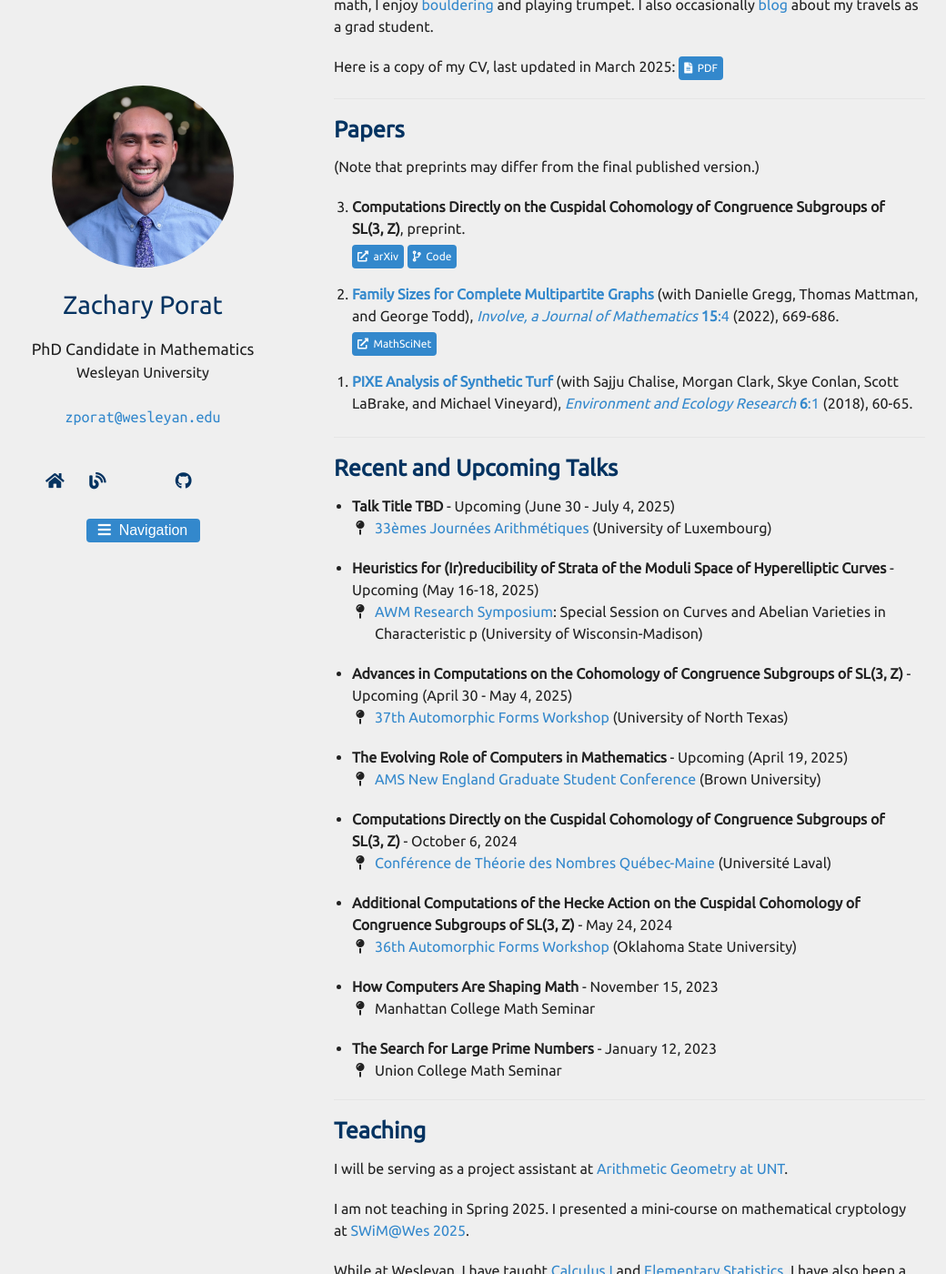
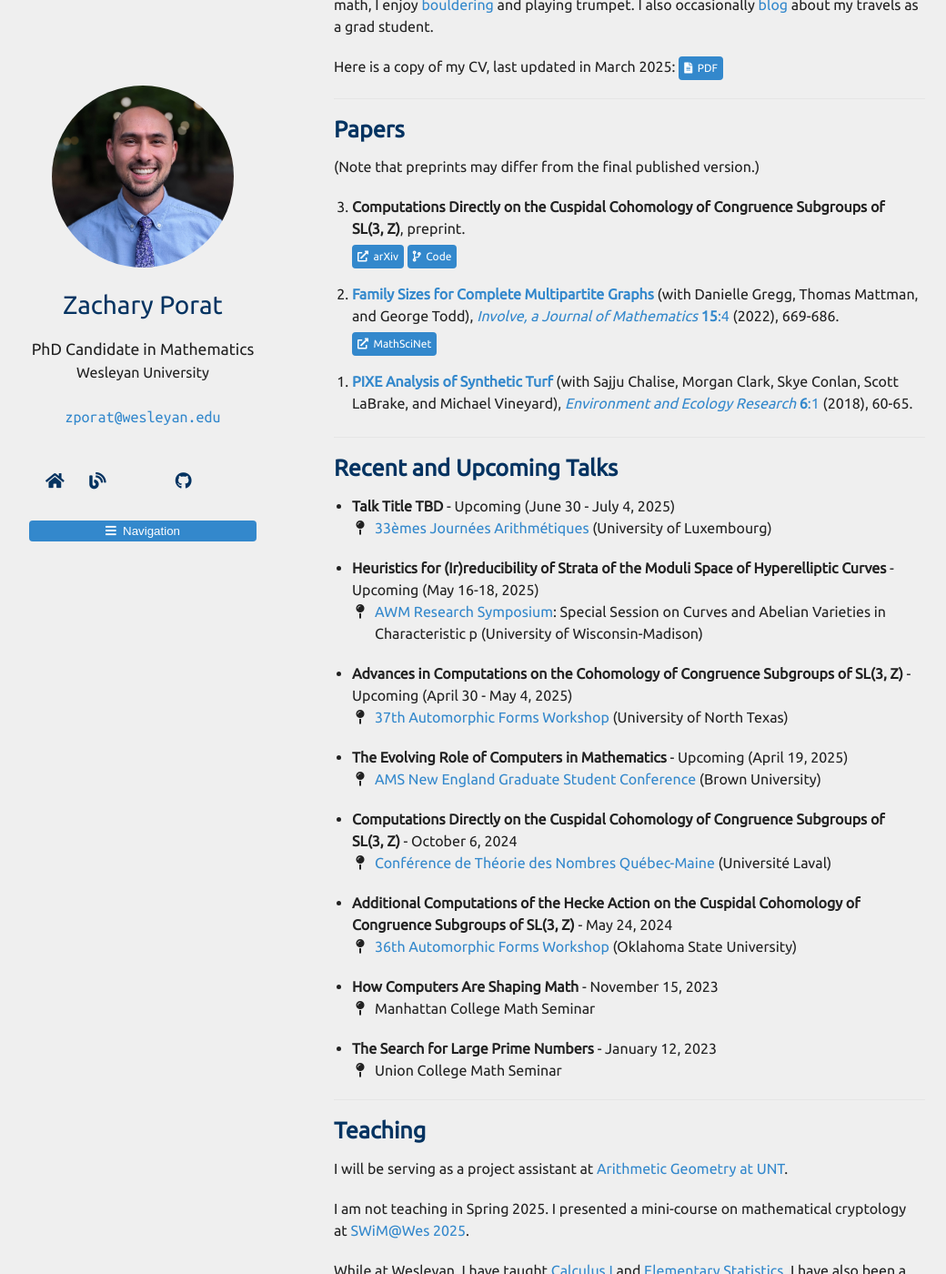
Before and after one commit to zporat/zporat.github.io, a Jekyll site: the page built from index.md, in a window 1280 px wide and 1400 px high, scrolled down 310 px. Shown: the whole window at 91% size, without its empty margins (98-1138 px from the left). Built offline with Jekyll 4.4.1, drawn with Linux system fonts in a browser that asks for light colours; nearby versions of some CDN libraries; a style sheet for code colours, icons or effects is not loaded; our own code applies the rules of GitHub Pages for plain Markdown files.

Commit message:
another css update

```diff
--- a/_sass/minimal-light-no-dark-mode.scss
+++ b/_sass/minimal-light-no-dark-mode.scss
@@ -584,10 +584,9 @@ footer {
   padding: 2px 4px 2px;
   border-radius: 4px;
   display: inline-block;
-  width: 50%;
+  width: 100%;
   text-align: center;
   margin-bottom: 5px;
-  font-size: 16px;
 }
 
 /* The container <div> - needed to position the dropdown content */
@@ -622,4 +621,4 @@ footer {
 .dropdown:hover .dropdown-content {display: block;}
 
 /* Change the background color of the dropdown button when the dropdown content is shown */
-.dropdown:hover .dropbtn {background-color: white; transform: scale(1.2);}
+.dropdown:hover .dropbtn {background-color: white;}
```
